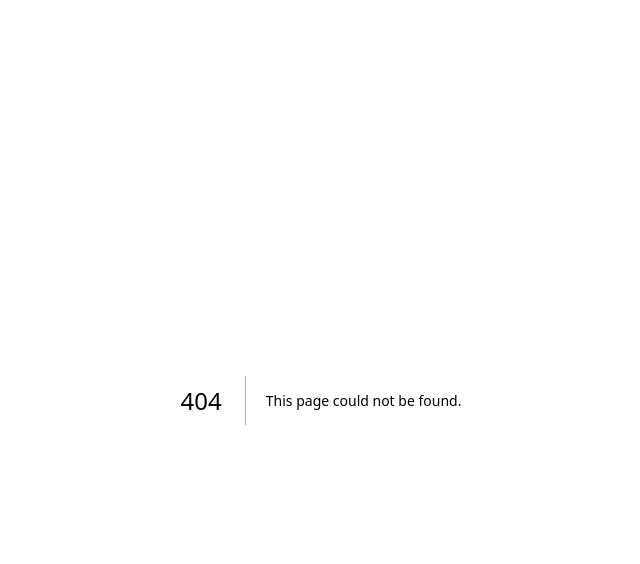
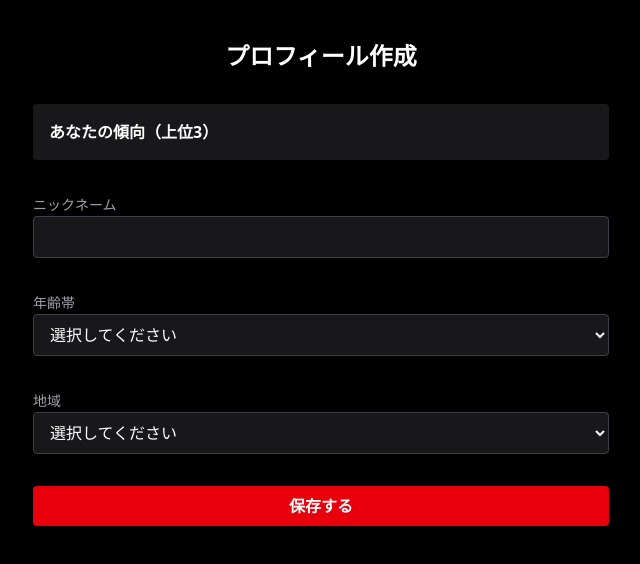
Before and after one commit to sato-0620/kink-match, a Next.js app: page /profile in a window 1280 px wide. Before the commit this address had no page. Shown: the top 564 px of the page, without its empty margins (319-959 px from the left). Built offline with nearby package versions, Linux system fonts and the light colour scheme.

Commit message:
update profile pages

```diff
--- /dev/null
+++ b/app/me/page.tsx
@@ -0,0 +1,80 @@
+"use client";
+
+import { useEffect, useMemo, useState } from "react";
+import { LABELS_JA, type KinkKey } from "@/types/kink";
+
+type SavedProfile = {
+  nickname: string;
+  ageRange: string;
+  region: string;
+  top3: { key: KinkKey; label: string; value: number }[];
+};
+
+export default function MePage() {
+  const [profile, setProfile] = useState<SavedProfile | null>(null);
+
+  useEffect(() => {
+    const raw = localStorage.getItem("kinkmatch:profile");
+    if (!raw) return;
+    try {
+      setProfile(JSON.parse(raw));
+    } catch {}
+  }, []);
+
+  const top3 = useMemo(() => profile?.top3 ?? [], [profile]);
+
+  if (!profile) {
+    return (
+      <main className="min-h-screen bg-black text-white flex items-center justify-center px-6">
+        <div className="text-center space-y-3">
+          <p className="text-zinc-300">プロフィールがまだありません</p>
+          <a className="inline-block bg-red-600 hover:bg-red-700 px-6 py-2 rounded" href="/profile">
+            プロフィール作成へ
+          </a>
+        </div>
+      </main>
+    );
+  }
+
+  return (
+    <main className="min-h-screen bg-black text-white px-6 py-10">
+      <div className="max-w-xl mx-auto space-y-6">
+        <h1 className="text-2xl font-bold text-center">マイプロフィール</h1>
+
+        <div className="rounded bg-zinc-900 p-4 space-y-2">
+          <div className="flex justify-between text-sm">
+            <span className="text-zinc-400">ニックネーム</span>
+            <span>{profile.nickname || "未設定"}</span>
+          </div>
+          <div className="flex justify-between text-sm">
+            <span className="text-zinc-400">年齢帯</span>
+            <span>{profile.ageRange || "未設定"}</span>
+          </div>
+          <div className="flex justify-between text-sm">
+            <span className="text-zinc-400">地域</span>
+            <span>{profile.region || "未設定"}</span>
+          </div>
+        </div>
+
+        <div className="rounded bg-zinc-900 p-4 space-y-2">
+          <h2 className="font-semibold">傾向（上位3）</h2>
+          {top3.map((t) => (
+            <div key={t.key} className="flex justify-between text-sm">
+              <span>{LABELS_JA[t.key] ?? t.label}</span>
+              <span>{Math.round(t.value)}%</span>
+            </div>
+          ))}
+        </div>
+
+        <div className="grid gap-3">
+          <a className="bg-red-600 hover:bg-red-700 px-6 py-2 rounded text-center" href="/match">
+            相性を見る（β）
+          </a>
+          <a className="border border-zinc-700 hover:bg-zinc-900 px-6 py-2 rounded text-center" href="/profile">
+            編集する
+          </a>
+        </div>
+      </div>
+    </main>
+  );
+}
--- /dev/null
+++ b/app/profile/page.tsx
@@ -0,0 +1,119 @@
+"use client";
+
+import { useEffect, useMemo, useState } from "react";
+import { KINK_KEYS, LABELS_JA, type KinkScores } from "@/types/kink";
+
+type StoredPayload = {
+  scores: KinkScores;
+  answers: number[];
+  at: number;
+};
+
+export default function ProfilePage() {
+  const [scores, setScores] = useState<KinkScores | null>(null);
+  const [nickname, setNickname] = useState("");
+  const [ageRange, setAgeRange] = useState("");
+  const [region, setRegion] = useState("");
+
+  useEffect(() => {
+    const raw = localStorage.getItem("kinkmatch:latest");
+    if (!raw) return;
+
+    const parsed: StoredPayload = JSON.parse(raw);
+    setScores(parsed.scores);
+  }, []);
+
+  const top3 = useMemo(() => {
+    if (!scores) return [];
+    return KINK_KEYS
+      .map((k) => ({
+        key: k,
+        label: LABELS_JA[k],
+        value: scores[k] ?? 0,
+      }))
+      .sort((a, b) => b.value - a.value)
+      .slice(0, 3);
+  }, [scores]);
+
+  function saveProfile() {
+    const profile = {
+      nickname,
+      ageRange,
+      region,
+      top3,
+    };
+
+    localStorage.setItem("kinkmatch:profile", JSON.stringify(profile));
+    alert("保存しました");
+  }
+
+  return (
+    <main className="min-h-screen bg-black text-white px-6 py-10">
+      <div className="max-w-xl mx-auto space-y-8">
+        <h1 className="text-2xl font-bold text-center">
+          プロフィール作成
+        </h1>
+
+        {/* 診断上位3つ */}
+        <div className="bg-zinc-900 p-4 rounded space-y-2">
+          <h2 className="font-semibold">あなたの傾向（上位3）</h2>
+          {top3.map((t) => (
+            <div key={t.key} className="flex justify-between text-sm">
+              <span>{t.label}</span>
+              <span>{t.value}%</span>
+            </div>
+          ))}
+        </div>
+
+        {/* ニックネーム */}
+        <div className="space-y-2">
+          <label className="text-sm text-zinc-400">ニックネーム</label>
+          <input
+            value={nickname}
+            onChange={(e) => setNickname(e.target.value)}
+            className="w-full bg-zinc-900 border border-zinc-700 rounded px-3 py-2"
+          />
+        </div>
+
+        {/* 年齢帯 */}
+        <div className="space-y-2">
+          <label className="text-sm text-zinc-400">年齢帯</label>
+          <select
+            value={ageRange}
+            onChange={(e) => setAgeRange(e.target.value)}
+            className="w-full bg-zinc-900 border border-zinc-700 rounded px-3 py-2"
+          >
+            <option value="">選択してください</option>
+            <option value="18-24">18-24</option>
+            <option value="25-34">25-34</option>
+            <option value="35-44">35-44</option>
+            <option value="45+">45+</option>
+          </select>
+        </div>
+
+        {/* 地域 */}
+        <div className="space-y-2">
+          <label className="text-sm text-zinc-400">地域</label>
+          <select
+            value={region}
+            onChange={(e) => setRegion(e.target.value)}
+            className="w-full bg-zinc-900 border border-zinc-700 rounded px-3 py-2"
+          >
+            <option value="">選択してください</option>
+            <option value="北海道">北海道</option>
+            <option value="関東">関東</option>
+            <option value="関西">関西</option>
+            <option value="九州">九州</option>
+          </select>
+        </div>
+
+        <button
+          onClick={saveProfile}
+          className="w-full bg-red-600 hover:bg-red-700 py-2 rounded font-semibold"
+        >
+          保存する
+        </button>
+      </div>
+    </main>
+  );
+}
```
